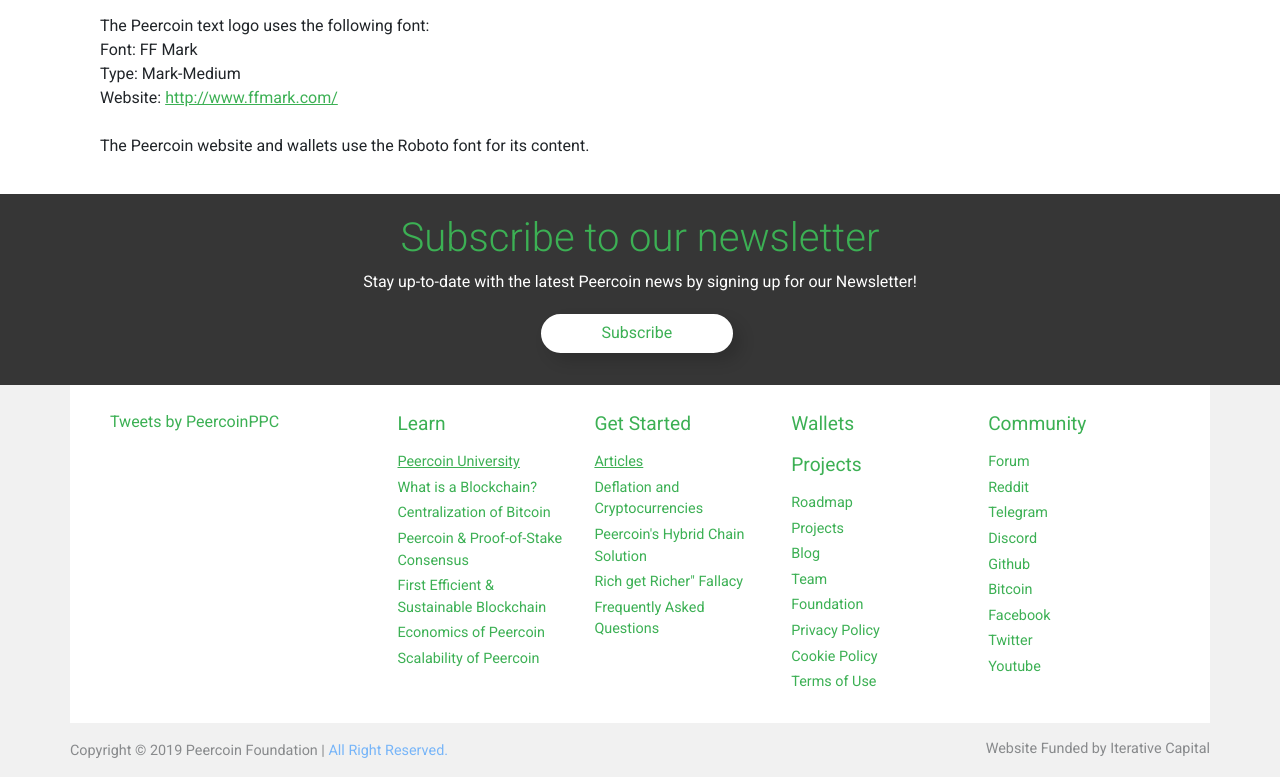
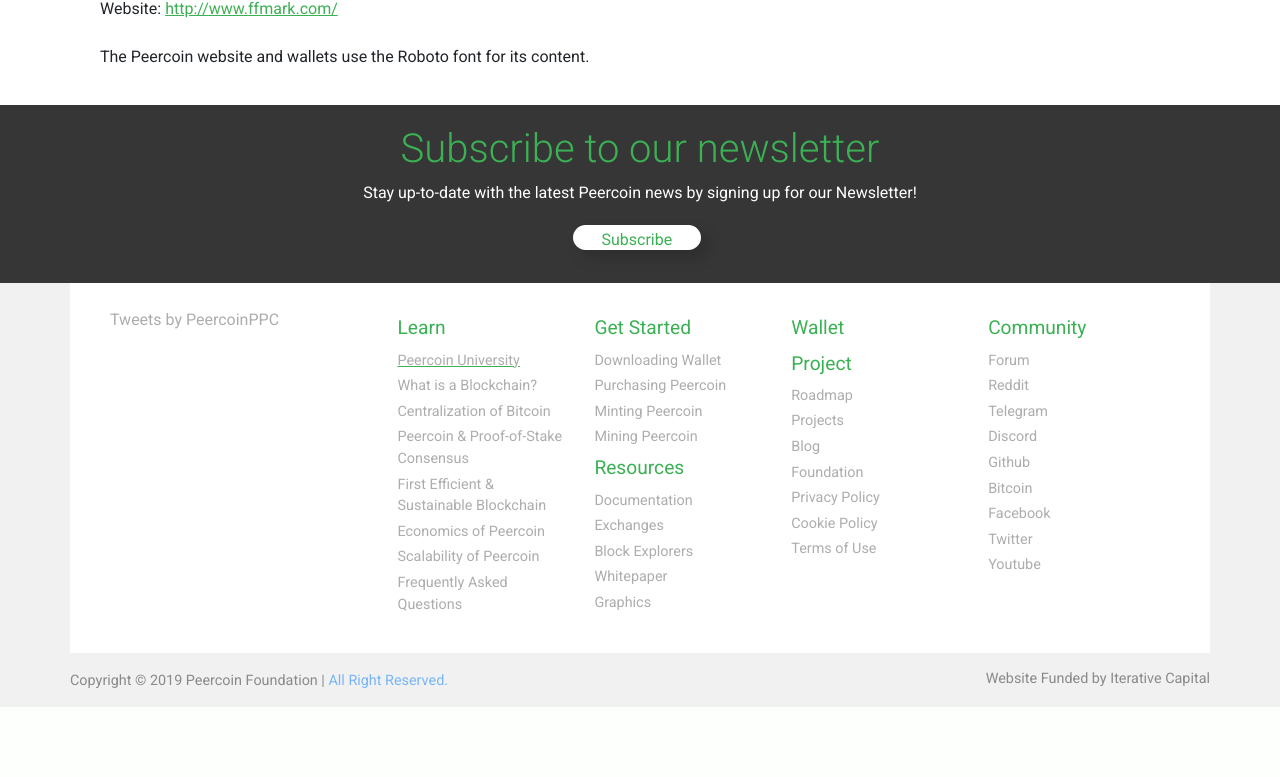
Before and after one commit to kazzkiq/new, a PHP site: page /resources.html in a window 1280 px wide. Shown: the part 5360-6137 px from the top of the page. After the commit the page ends 6067 px from the top, so only its background shows below. Run offline with PHP 8.4, Linux system fonts and the light colour scheme; some libraries are stand-ins or nearby versions.

Commit message:
Button fixes + menu changes

```diff
--- a/css/style.css
+++ b/css/style.css
@@ -921,17 +946,23 @@
     margin-top: -200px;
 }
 footer .container.footerwrapper a {
+    color: #acadac;
+}
+
+footer .container.footerwrapper a.title {
     color: #3cb054;
 }
+
 footer .container.footerwrapper ul {
     list-style: none;
     padding: 0;
-    margin-bottom: 5px;
+    margin-bottom: 1vw;
 }
 footer .container.footerwrapper ul li.title {
     color: #3cb054;
     font-size: 1.2em;
-    margin-bottom: 12px;
+    margin-bottom: .5vw;
+    margin-top: .5vw;
 }
 footer .container.footerwrapper ul li.list {
     font-size: 0.9em;
@@ -963,8 +994,8 @@
     margin-bottom: 1vw;
     margin-right: .5vw;
     color: #3cb054;
-    width: 15vw;
-    height: 3vw;
+    width: 10vw;
+    height: 2vw;
 }
 }
 button.reverse {
--- a/footer.html
+++ b/footer.html
@@ -17,26 +17,32 @@
 document.write( '                                <li class=\"sublist\"><a href=\"#\">First Efficient & Sustainable Blockchain</a></li>\n' );
 document.write( '                                <li class=\"sublist\"><a href=\"#\">Economics of Peercoin</a></li>\n' );
 document.write( '                                <li class=\"sublist\"><a href=\"#\">Scalability of Peercoin</a></li>\n' );
+document.write( '                                <li class=\"sublist\"><a href=\"https://docs.peercoin.net/#/frequently-asked-questions\">Frequently Asked Questions</a></li>\n' );
 document.write( '                            </ul>\n' );
 document.write( '                        </div>\n' );
 document.write( '                        <div class=\"col-sm-3 col-6\">\n' );
 document.write( '                            <ul>\n' );
 document.write( '                                <li class=\"title\">Get Started</li>\n' );
-document.write( '                                <li class=\"list\"><a href=\"https://medium.com/peercoin/\">Articles</a></li>\n' );
-document.write( '                                <li class=\"sublist\"><a href=\"https://medium.com/peercoin/deflation-and-cryptocurrencies-the-long-term-ramifications-of-fixed-supply-currencies-c192f44dddc1\">Deflation and Cryptocurrencies</a></li>\n' );
-document.write( '                                <li class=\"sublist\"><a href=\"https://medium.com/peercoin/peercoins-hybrid-chain-solution-to-proof-of-work-global-scaling-and-environmental-impact-c36757e89d6e\">Peercoin\'s Hybrid Chain Solution</a></li>\n' );
-document.write( '                                <li class=\"sublist\"><a href=\"https://medium.com/peercoin/the-rich-get-richer-concept-in-proof-of-stake-systems-82c5ceeff326\">Rich get Richer\" Fallacy</a></li>\n' );
-document.write( '                                <li class=\"sublist\"><a href=\"https://docs.peercoin.net/#/frequently-asked-questions\">Frequently Asked Questions</a></li>\n' );
+document.write( '                                <li class=\"sublist\"><a href=\"#\">Downloading Wallet</a></li>\n' );
+document.write( '                                <li class=\"sublist\"><a href=\"#\">Purchasing Peercoin</a></li>\n' );
+document.write( '                                <li class=\"sublist\"><a href=\"#\">Minting Peercoin</a></li>\n' );
+document.write( '                                <li class=\"sublist\"><a href=\"#\">Mining Peercoin</a></li>\n' );
+document.write( '\n' );
+document.write( '                                <li class=\"title\"><a href=\"resources.html\" class=\"title\">Resources</a></li>\n' );
+document.write( '                                <li class=\"sublist\"><a href=\"https://docs.peercoin.net/\">Documentation</a></li>\n' );
+document.write( '                                <li class=\"sublist\"><a href=\"resources.html#exchanges\">Exchanges</a></li>\n' );
+document.write( '                                <li class=\"sublist\"><a href=\"resources.html#blockexplorers\">Block Explorers</a></li>\n' );
+document.write( '                                <li class=\"sublist\"><a href=\"resources.html#whitepaper\">Whitepaper</a></li>\n' );
+document.write( '                                <li class=\"sublist\"><a href=\"resources.html#graphics\">Graphics</a></li>\n' );
 document.write( '                            </ul>\n' );
 document.write( '                        </div>\n' );
 document.write( '                        <div class=\"col-sm-3 col-6\">\n' );
 document.write( '                            <ul>\n' );
-document.write( '                                <li class=\"title\"><a href=\"wallet.html\">Wallets</a></li>\n' );
-document.write( '                                <li class=\"title\"><a href=\"projects.html\">Projects</a></li>\n' );
+document.write( '                                <li class=\"title\"><a href=\"wallet.html\" class=\"title\">Wallet</a></li>\n' );
+document.write( '                                <li class=\"title\"><a href=\"projects.html\" class=\"title\">Project</a></li>\n' );
 document.write( '                                <li class=\"sublist\"><a href=\"roadmap.html\">Roadmap</a></li>\n' );
 document.write( '                                <li class=\"sublist\"><a href=\"projects.html\">Projects</a></li>\n' );
 document.write( '                                <li class=\"sublist\"><a href=\"https://medium.com/peercoin\">Blog</a></li>\n' );
-document.write( '                                <li class=\"sublist\"><a href=\"team.html\">Team</a></li>\n' );
 document.write( '                                <li class=\"sublist\"><a href=\"foundation.html\">Foundation</a></li>\n' );
 document.write( '                                <li class=\"sublist\"><a href=\"privacypolicy.html\">Privacy Policy</a></li>\n' );
 document.write( '                                <li class=\"sublist\"><a href=\"cookiepolicy.html\">Cookie Policy</a></li>\n' );
@@ -45,7 +51,7 @@
 document.write( '                        </div>\n' );
 document.write( '                        <div class=\"col-sm-3 col-6\">\n' );
 document.write( '                            <ul>\n' );
-document.write( '                                <li class=\"title\">Community</li>\n' );
+document.write( '                                <li class=\"title\"><a href=\"resources.html#communities\" class=\"title\">Community</a></li>\n' );
 document.write( '                                <li class=\"sublist\"><a href=\"https://talk.peercoin.net/\">Forum</a></li>\n' );
 document.write( '                                <li class=\"sublist\"><a href=\"https://www.reddit.com/r/peercoin\">Reddit</a></li>\n' );
 document.write( '                                <li class=\"sublist\"><a href=\"https://t.me/peercoin\">Telegram</a></li>\n' );
--- a/resources.html
+++ b/resources.html
@@ -38,11 +38,11 @@
                         <div class="buttonWrap">
                             <a href="#exchanges"><span><button>Exchanges</button></span></a>
                             <a href="#blockexplorers"><span><button>Block Explorers</button></span></a>
-                            <a href="#tools"><span><button>Tools</button></span></a>
+                            <!-- <a href="#tools"><span><button>Tools</button></span></a> -->
                             <a href="#communities"><span><button>Community</button></span></a>
                             <a href="#whitepaper"><span><button>Whitepaper</button></span></a>
                             <a href="#graphics"><span><button>Graphics</button></span></a>
-                            <a href="#brandidentity"><span><button>Brand Identity</button></span></a>
+                            <!-- <a href="#brandidentity"><span><button>Brand Identity</button></span></a> -->
                         </div>
                     </div>
                 </div>
@@ -355,35 +355,35 @@
                     </div>
                 </div>
                 <div class="row justify-content-center">
-                    <a class="col-xs-12 col-sm-4 col-md-3 col-lg-3 bigbutton-white" href="assets/peercoin-paper.pdf">
+                    <a class="col-xs-12 col-sm-4 col-md-3 col-lg-3 bigbutton-white" href="whitepapers/peercoin-paper.pdf">
                         <h4 class="h4">English</h4>
                         <img class="exchange-icon" src="img/icons/whitepaper_green.png"><br>
                     </a>
-                    <a class="col-xs-12 col-sm-4 col-md-3 col-lg-3 bigbutton-white" href="assets/peercoin-paper-cn.pdf">
+                    <a class="col-xs-12 col-sm-4 col-md-3 col-lg-3 bigbutton-white" href="whitepapers/peercoin-paper-cn.pdf">
                         <h4 class="h4">Chinese/中文</h4>
                         <img class="exchange-icon" src="img/icons/whitepaper_green.png"><br>
                     </a>
-                    <a class="col-xs-12 col-sm-4 col-md-3 col-lg-3 bigbutton-white" href="assets/peercoin-paper-es.pdf">
+                    <a class="col-xs-12 col-sm-4 col-md-3 col-lg-3 bigbutton-white" href="whitepapers/peercoin-paper-es.pdf">
                         <h4 class="h4">Spanish/Español</h4>
                         <img class="exchange-icon" src="img/icons/whitepaper_green.png"><br>
                     </a>
-                    <a class="col-xs-12 col-sm-4 col-md-3 col-lg-3 bigbutton-white" href="assets/peercoin-paper-nl.pdf">
+                    <a class="col-xs-12 col-sm-4 col-md-3 col-lg-3 bigbutton-white" href="whitepapers/peercoin-paper-nl.pdf">
                         <h4 class="h4">Dutch/Nederlands</h4>
                         <img class="exchange-icon" src="img/icons/whitepaper_green.png"><br>
                     </a>
-                    <a class="col-xs-12 col-sm-4 col-md-3 col-lg-3 bigbutton-white" href="assets/peercoin-paper-fr.pdf">
+                    <a class="col-xs-12 col-sm-4 col-md-3 col-lg-3 bigbutton-white" href="whitepapers/peercoin-paper-fr.pdf">
                         <h4 class="h4">French/Français</h4>
                         <img class="exchange-icon" src="img/icons/whitepaper_green.png"><br>
                     </a>
-                    <a class="col-xs-12 col-sm-4 col-md-3 col-lg-3 bigbutton-white" href="assets/peercoin-paper-de.pdf">
+                    <a class="col-xs-12 col-sm-4 col-md-3 col-lg-3 bigbutton-white" href="whitepapers/peercoin-paper-de.pdf">
                         <h4 class="h4">German/Deutsch</h4>
                         <img class="exchange-icon" src="img/icons/whitepaper_green.png"><br>
                     </a>
-                    <a class="col-xs-12 col-sm-4 col-md-3 col-lg-3 bigbutton-white" href="assets/peercoin-paper-jp.pdf">
+                    <a class="col-xs-12 col-sm-4 col-md-3 col-lg-3 bigbutton-white" href="whitepapers/peercoin-paper-jp.pdf">
                         <h4 class="h4">Japanese/日本語</h4>
                         <img class="exchange-icon" src="img/icons/whitepaper_green.png"><br>
                     </a>
-                    <a class="col-xs-12 col-sm-4 col-md-3 col-lg-3 bigbutton-white" href="assets/peercoin-paper-kr.pdf">
+                    <a class="col-xs-12 col-sm-4 col-md-3 col-lg-3 bigbutton-white" href="whitepapers/peercoin-paper-kr.pdf">
                         <h4 class="h4">Korean/한국말</h4>
                         <img class="exchange-icon" src="img/icons/whitepaper_green.png"><br>
                     </a>
```
Also changed, not shown: other parts of css/style.css (+29 -4 lines), footer-readable.html (+15 -9 lines), language-readable.html (+35 -0 lines).
